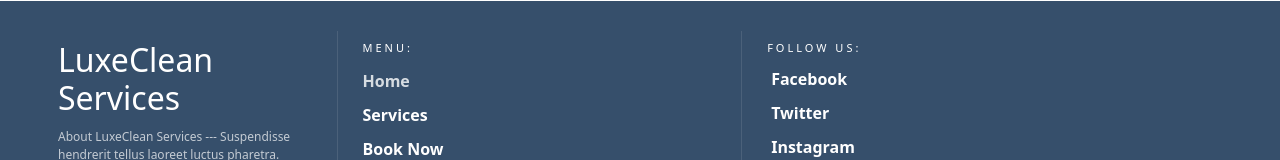
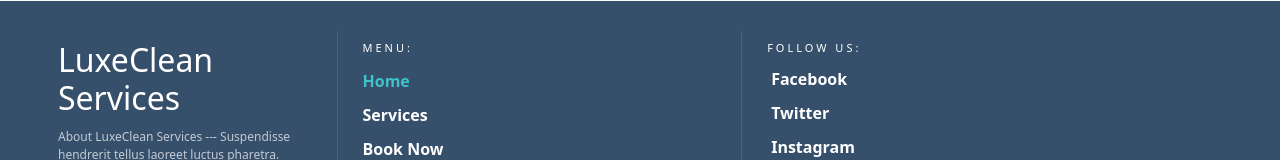
Before and after one commit to NGO-Website/luxclean, an Angular app: page /book-now in a window 1280 px wide. In both pictures the pointer is over the link 386 px from the left and 1713 px from the top of the page. Shown: the part 1632-1792 px from the top of the page. Built offline with nearby package versions, Linux system fonts and the light colour scheme.

Commit message:
hover color update

```diff
--- a/src/app/components/footer/footer.component.scss
+++ b/src/app/components/footer/footer.component.scss
@@ -13,7 +13,7 @@
 .footer-bs .footer-nav ul.pages { list-style:none; padding:0px; }
 .footer-bs .footer-nav ul.pages li { padding:5px 0px; }
 .footer-bs .footer-nav ul.pages a { color:rgba(255,255,255,1.00); font-weight:bold; text-decoration: none }
-.footer-bs .footer-nav ul.pages a:hover { color:rgba(255,255,255,0.80); }
+.footer-bs .footer-nav ul.pages a:hover { color: #3FC1C9; }
 .footer-bs .footer-nav h4 {
 font-size: 11px;
 text-transform: uppercase;
@@ -24,7 +24,7 @@ margin-bottom:10px;
 .footer-bs .footer-nav ul.list { list-style:none; padding:0px; }
 .footer-bs .footer-nav ul.list li { padding:5px 0px;}
 .footer-bs .footer-nav ul.list a { color:rgba(255,255,255,0.80); text-decoration:none;}
-.footer-bs .footer-nav ul.list a:hover { color:rgba(255,255,255,0.60); }
+.footer-bs .footer-nav ul.list a:hover { color:#3FC1C9 }
 
 .footer-bs .footer-social ul { list-style:none; padding:0px; }
 .footer-bs .footer-social h4 {
@@ -34,7 +34,7 @@ letter-spacing: 3px;
 }
 .footer-bs .footer-social li { padding:5px 4px;}
 .footer-bs .footer-social a { color:rgba(255,255,255,1.00); text-decoration:none; font-weight:bold;}
-.footer-bs .footer-social a:hover { color:rgba(255,255,255,0.80); }
+.footer-bs .footer-social a:hover { color:#3FC1C9 }
 
 .footer-bs .footer-ns h4 {
 font-size: 11px;
```
